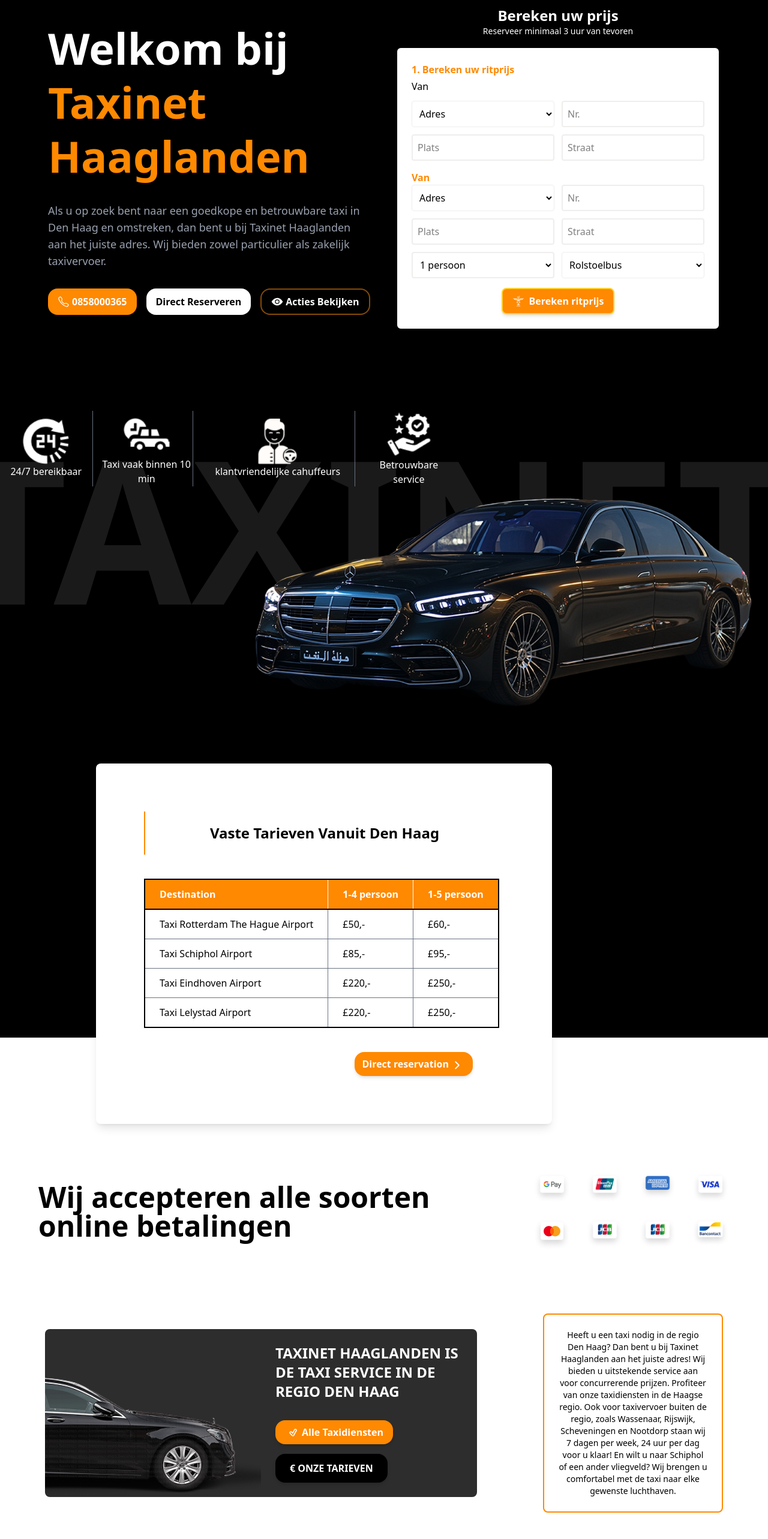
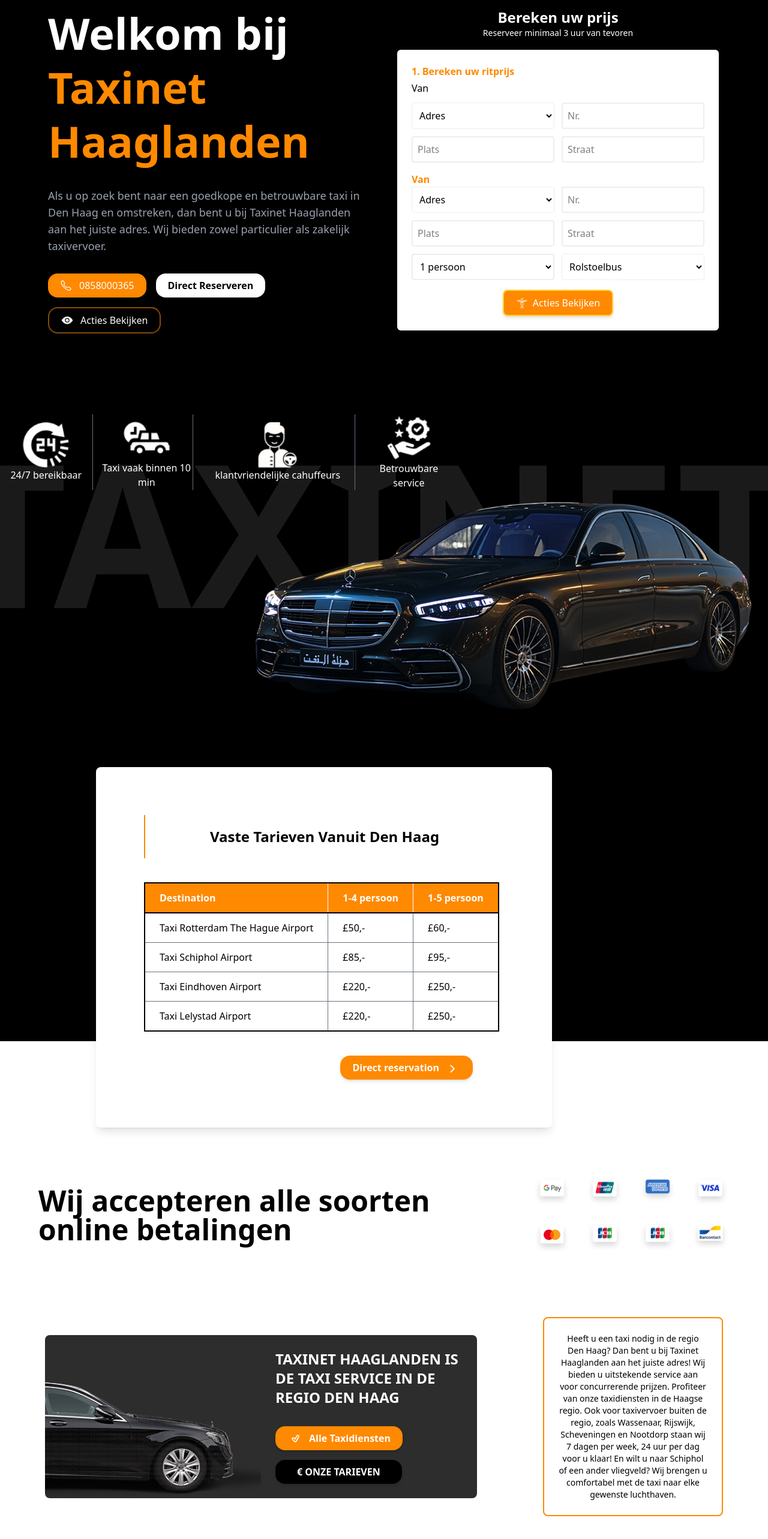
Before and after one commit to mavia-500/taxinet-in-neitherland-in-next.js, a Next.js app: page /home in a window 1280 px wide. Shown: the part 188-2754 px from the top of the page at 60% size. Built offline with nearby package versions, Linux system fonts and the light colour scheme.

Commit message:
making site resposive and update few thing

```diff
--- a/package.json
+++ b/package.json
@@ -15,6 +15,9 @@
   },
   "devDependencies": {
     "@tailwindcss/postcss": "^4",
-    "tailwindcss": "^4"
+    "@types/node": "24.9.2",
+    "@types/react": "19.2.2",
+    "tailwindcss": "^4",
+    "typescript": "5.9.3"
   }
 }
--- a/src/app/components/Faqs.jsx
+++ b/src/app/components/Faqs.jsx
@@ -6,6 +6,7 @@
 import { FaMinusCircle } from "react-icons/fa";
 
 import { FaPlusCircle } from "react-icons/fa";
+import ContactButton from './ui/ContactButton';
 
 
 
@@ -46,6 +47,8 @@
                         <button className="flex item items-center shadow-amber-800 bg-[#ff8900] hover:bg-yellow-600 text-black font-semibold px-6 py-3 rounded-lg transition-all">
                             <IoCallOutline className='mr-3' /> 0858000365
                         </button>
+
+
                         <button className="flex items-center bg-transparent border border-[#ff8900] hover:bg-yellow-500 hover:text-black text-white font-semibold px-6 py-3 rounded-lg transition-all">
                             DIRECT RESERVEREN <IoIosArrowForward className='ml-3' />
 
--- a/src/app/components/Header.jsx
+++ b/src/app/components/Header.jsx
@@ -1,5 +1,6 @@
 "use client";
 import React, { useState } from 'react';
+import ContactButton from './ui/ContactButton.jsx';
 import { IoCallOutline, IoMenu, IoClose } from 'react-icons/io5';
 
 const Header = () => {
@@ -81,10 +82,11 @@
 
                     <h3 className="text-white">Over Taxinet</h3>
 
-                    <button className="flex items-center gap-2 bg-[#ff8900] hover:bg-yellow-500 text-white font-semibold px-5 py-2 rounded-2xl shadow-md hover:shadow-lg">
-                        <IoCallOutline className="w-5 h-5" />
+                    {/* <button className="flex items-center gap-2 bg-[#ff8900] hover:bg-yellow-500 text-white font-semibold px-5 py-2 rounded-2xl shadow-md hover:shadow-lg">
+                        <IoCallOutline  />
                         Taxi Den Haag Contact
-                    </button>
+                    </button> */}
+                    <ContactButton text="Taxi Den Haag Contact" classname="bg-[#ff8900] text-white" icon={<IoCallOutline className="w-5 h-5 " />} />
                 </div>
             </div>
         </nav>
--- a/src/app/components/Main.jsx
+++ b/src/app/components/Main.jsx
@@ -3,6 +3,7 @@
 import { IoEyeSharp } from "react-icons/io5";
 import { GiTotem } from "react-icons/gi";
 import { IoIosArrowForward } from "react-icons/io";
+import ContactButton from './ui/ContactButton';
 
 
 const Main = () => {
@@ -39,19 +40,24 @@
 
             {/* BUTTONS */}
             <div className="flex flex-wrap gap-3 sm:gap-4 mt-8">
-        <button className="flex items-center bg-[#ff8900] hover:bg-yellow-500 text-white font-semibold px-4 py-2 rounded-2xl shadow-md hover:shadow-lg transition-all duration-300 text-sm sm:text-base">
-          <IoCallOutline className="w-5 h-5 mr-1" />
-          0858000365
-        </button>
+              {/* <button className="flex items-center bg-[#ff8900] hover:bg-yellow-500 text-white font-semibold px-4 py-2 rounded-2xl shadow-md hover:shadow-lg transition-all duration-300 text-sm sm:text-base">
+        </button> */}
+              <ContactButton text="0858000365" icon={<IoCallOutline className="w-5 h-5 mr-1" />} classname="bg-[#ff8900] text-white" />
 
-        <button className="flex items-center bg-white hover:bg-yellow-500 text-black font-semibold px-4 py-2 rounded-2xl shadow-md hover:shadow-lg transition-all duration-300 text-sm sm:text-base">
+              {/* <button className="flex items-center bg-white hover:bg-yellow-500 text-black font-semibold px-4 py-2 rounded-2xl shadow-md hover:shadow-lg transition-all duration-300 text-sm sm:text-base">
           Direct Reserveren
-        </button>
+        </button> */}
 
-        <button className="flex items-center bg-black hover:bg-yellow-500 text-white font-semibold px-4 py-2 border-2 border-[#874b07] rounded-2xl shadow-md hover:shadow-lg transition-all duration-300 text-sm sm:text-base">
+              <ContactButton text="Direct Reserveren" classname="bg-white text-black font-bold" />
+
+
+              {/* <button className="flex items-center bg-black hover:bg-yellow-500 text-white font-semibold px-4 py-2 border-2 border-[#874b07] rounded-2xl shadow-md hover:shadow-lg transition-all duration-300 text-sm sm:text-base">
           <IoEyeSharp className="w-5 h-5 mr-1" />
           Acties Bekijken
-        </button>
+        </button> */}
+
+              <ContactButton text="Acties Bekijken" icon={<IoEyeSharp className="w-5 h-5 mr-1" />} classname="bg-black text-white border-2 border-[#874b07] rounded-2xl" />
+
             </div>
           </div>
 
@@ -98,10 +104,16 @@
               </form>
 
               {/* SUBMIT BUTTON */}
-        <button className="flex items-center justify-center gap-2 w-full sm:w-auto mx-auto bg-[#ff8900] hover:bg-yellow-500 text-white font-semibold px-4 py-2 border-2 border-amber-300 rounded-lg shadow-md hover:shadow-lg transition-all duration-300 text-sm sm:text-base">
+              {/* <button className="flex items-center justify-center gap-2 w-full sm:w-auto mx-auto bg-[#ff8900] hover:bg-yellow-500 text-white font-semibold px-4 py-2 border-2 border-amber-300 rounded-lg shadow-md hover:shadow-lg transition-all duration-300 text-sm sm:text-base">
           <GiTotem className="w-5 h-5" />
           Bereken ritprijs
-        </button>
+        </button> */}
+              <div className='flex tems-center justify-center'>
+                <ContactButton text="Acties Bekijken" icon={<GiTotem className="w-5 h-5" />} classname="i bg-[#ff8900] text-white border-2 rounded-lg border-amber-300" />
+
+              </div>
+
+
             </div>
           </div>
         </div>
@@ -138,7 +150,7 @@
           </div>
 
           <div className='flex flex-col items-center text-center justify-center'>
-                        <img src="/aset/images/responsible 1.png" alt="" className='w-[6vw] h-auto  '/>
+            <img src="/aset/images/responsible 1.png" alt="" className='w-[6vw] h-auto  ' />
             <p className='md:text-[2vh] md:w-[12vw] w-full '>
               Betrouwbare service
             </p>
@@ -174,12 +186,14 @@
             </tbody>
           </table>
           <div className="flex justify-self-end">
-                        <button className="cursor-pointer mr-13 mt-10 flex items-end justify-end bg-[#ff8900] hover:bg-yellow-500 text-white font-semibold px-3 py-2 rounded-2xl shadow-md hover:shadow-lg transition-all duration-300">
+            {/* <button className="cursor-pointer mr-13 mt-10 flex items-end justify-end bg-[#ff8900] hover:bg-yellow-500 text-white font-semibold px-3 py-2 rounded-2xl shadow-md hover:shadow-lg transition-all duration-300">
 
               Direct reservation
               <IoIosArrowForward className='w-5 h-5 mx-1' />
 
-                        </button>
+            </button> */}
+
+            <ContactButton text="Direct reservation" icon2={ <IoIosArrowForward className='w-5 h-5 mx-1' />} classname="cursor-pointer mr-13 mt-10 items-end justify-end bg-[#ff8900] text-white font-semibold rounded-2xl " />
           </div>
 
         </div>
--- a/src/app/components/Section.jsx
+++ b/src/app/components/Section.jsx
@@ -1,5 +1,6 @@
 import React from 'react'
 import { TiTickOutline } from "react-icons/ti";
+import ContactButton from './ui/ContactButton';
 
 const Section = () => {
     return (
@@ -33,13 +34,21 @@
                             TAXINET HAAGLANDEN IS DE TAXI SERVICE IN DE REGIO DEN HAAG
                         </h3>
 
-                        <button className="cursor-pointer mt-4 flex items-center justify-center bg-[#ff8900] hover:bg-yellow-500 text-white font-semibold px-4 py-2 rounded-2xl shadow-md hover:shadow-lg transition-all duration-300 w-fit">
+                        {/* <button className="cursor-pointer mt-4 flex items-center justify-center bg-[#ff8900] hover:bg-yellow-500 text-white font-semibold px-4 py-2 rounded-2xl shadow-md hover:shadow-lg transition-all duration-300 w-fit">
                             <TiTickOutline className="h-5 w-5 mx-1" /> Alle Taxidiensten
-                        </button>
+                        </button> */}
+                        <div>
+                            <ContactButton icon={<TiTickOutline className="h-5 w-5 mx-1" />} text="Alle Taxidiensten" classname="cursor-pointer mt-4  justify-center bg-[#ff8900] text-white font-semibold px-4 py-2 rounded-2xl " />
 
-                        <button className="cursor-pointer mt-4 flex items-center justify-center bg-black text-white font-semibold px-6 py-3 rounded-2xl shadow-md hover:shadow-lg transition-all duration-300 w-fit">
+                        </div>
+
+                        {/* <button className="cursor-pointer mt-4 flex items-center justify-center bg-black text-white font-semibold px-6 py-3 rounded-2xl shadow-md hover:shadow-lg transition-all duration-300 w-fit">
                             € ONZE TARIEVEN
-                        </button>
+                        </button> */}
+
+                        <div>
+                             <ContactButton  text="€ ONZE TARIEVEN" classname="cursor-pointer mt-4  justify-center bg-black text-white font-semibold px-9 rounded-2xl " />
+                        </div>
                     </div>
                 </div>
 
@@ -71,11 +80,11 @@
             <div className="bg-[#f8f1e9] flex flex-col md:flex-row justify-center items-center md:items-start p-6 md:p-10 gap-10">
                 {/* Left Image */}
                 <div className="md:w-1/2 flex   ">
-                    <div className=" w-3/4 sm:w-2/3 md:w-[60%]   rounded-md ">
+                    <div className=" w-3/4 sm:w-2/3 md:w-[60%]  border rounded-md ">
                         <img
                             src="/aset/images/image (1).png"
                             alt="Taxi driver"
-                            className=" w-full h-full  "
+                            className=" w-full h-full  border-l-14 border-b-14 border-[#ff8900]"
                         />
                     </div>
                 </div>
--- /dev/null
+++ b/src/app/components/ui/ContactButton.jsx
@@ -0,0 +1,12 @@
+"use client";
+import React from "react";
+
+const ContactButton   = ({ text, classname = "", icon,icon2 }) => {
+    return (
+        <button className={`flex items-center gap-2  hover:bg-yellow-500font-semibold px-5 py-2 rounded-2xl shadow-md hover:shadow-lg ${classname}`}>
+          {icon && <span >{icon}</span>}   {text} {icon2 && <span >{icon2}</span>}
+        </button>
+    );
+};
+
+export default ContactButton;
```
Also changed, not shown: tsconfig.json (added, +35 -0 lines), 1 other file (tests, documents, lock files or other folders). Lines whose indentation alone changed are shown as unchanged.
